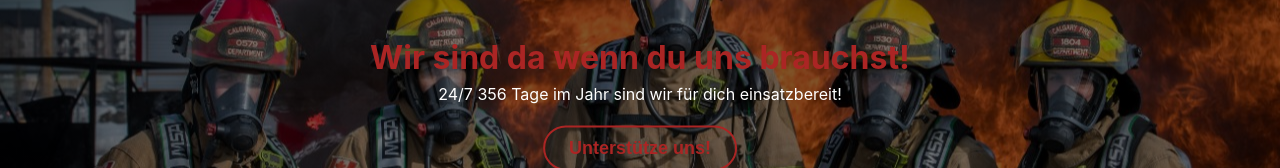
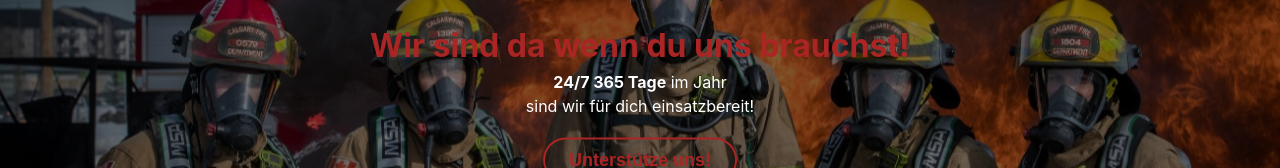
Before and after one commit to FelixSchick/FFW-OG, a React (Vite) app: page / in a window 1280 px wide. Shown: the part 453-621 px from the top of the page. Built offline with nearby package versions, Linux system fonts and the light colour scheme.

Commit message:
fix: hero year bug (orgi: 356 -> new: 365/ bzw 366)

```diff
--- a/src/components/Hero.tsx
+++ b/src/components/Hero.tsx
@@ -21,7 +21,11 @@ function Hero() {
       <div className="hero-image">
         <div className="hero-text">
           <h1>Wir sind da wenn du uns brauchst!</h1>
-          <p>24/7 356 Tage im Jahr sind wir für dich einsatzbereit!</p>
+          <p>
+            <b>24/7 {new Date().getFullYear() % 4 == 0 ? "366" : "365"} Tage</b>{" "}
+            im Jahr
+          </p>
+          <p>sind wir für dich einsatzbereit!</p>
           <button
             className="button"
             onClick={() => goToHomeAndScroll("supportScroll")}
```
